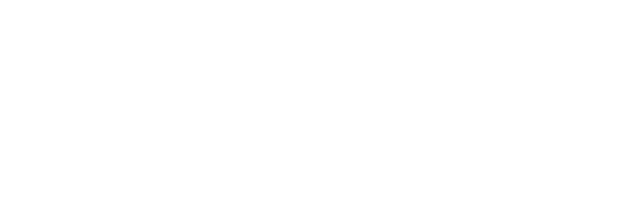
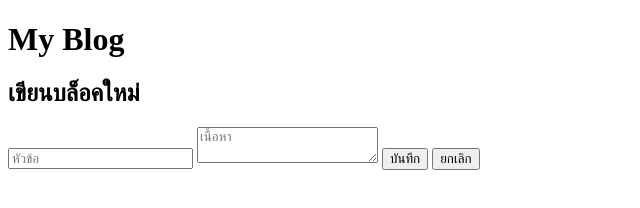
Before and after one commit to Natchanan1747/lab08, a plain HTML site: page index.html in a window 1280 px wide. Shown: the whole page, without its empty margins (0-640 px from the left). Drawn offline with Linux system fonts and the light colour scheme.

Commit message:
index up

```diff
--- a/index.html
+++ b/index.html
@@ -1,11 +1,28 @@
 <!DOCTYPE html>
 <html lang="en">
 <head>
-    <meta charset="UTF-8">
-    <meta name="viewport" content="width=device-width, initial-scale=1.0">
-    <title>Document</title>
+    <meta charset="UTF-8" />
+    <meta name="viewport" content="width=device-width, initial-scale=1.0" />
+    <title>My Blog</title>
+    <link rel="stylesheet" href="style.css" />
 </head>
 <body>
+    <h1>My Blog</h1>
 
+    <div class="blog-form">
+        <h2 id="form-title">เขียนบล็อคใหม่</h2>
+        <form id="blog-form">
+            <input type="hidden" id="edit-id" />
+            <input type="text" id="title" placeholder="หัวข้อ" required />
+            <textarea id="content" placeholder="เนื้อหา" required></textarea>
+            <button type="submit" class="btu-submit">บันทึก</button>
+            <button type="button" id="cancel=btn" class="hidden">ยกเลิก</button>
+        </form>
+    </div>
+
+    <div id="blog-list">
+        <!-- เพิ่มบล็อดตรงนี้ -->
+    </div>
+    <script src="script.js"></script>
 </body>
 </html>
```
